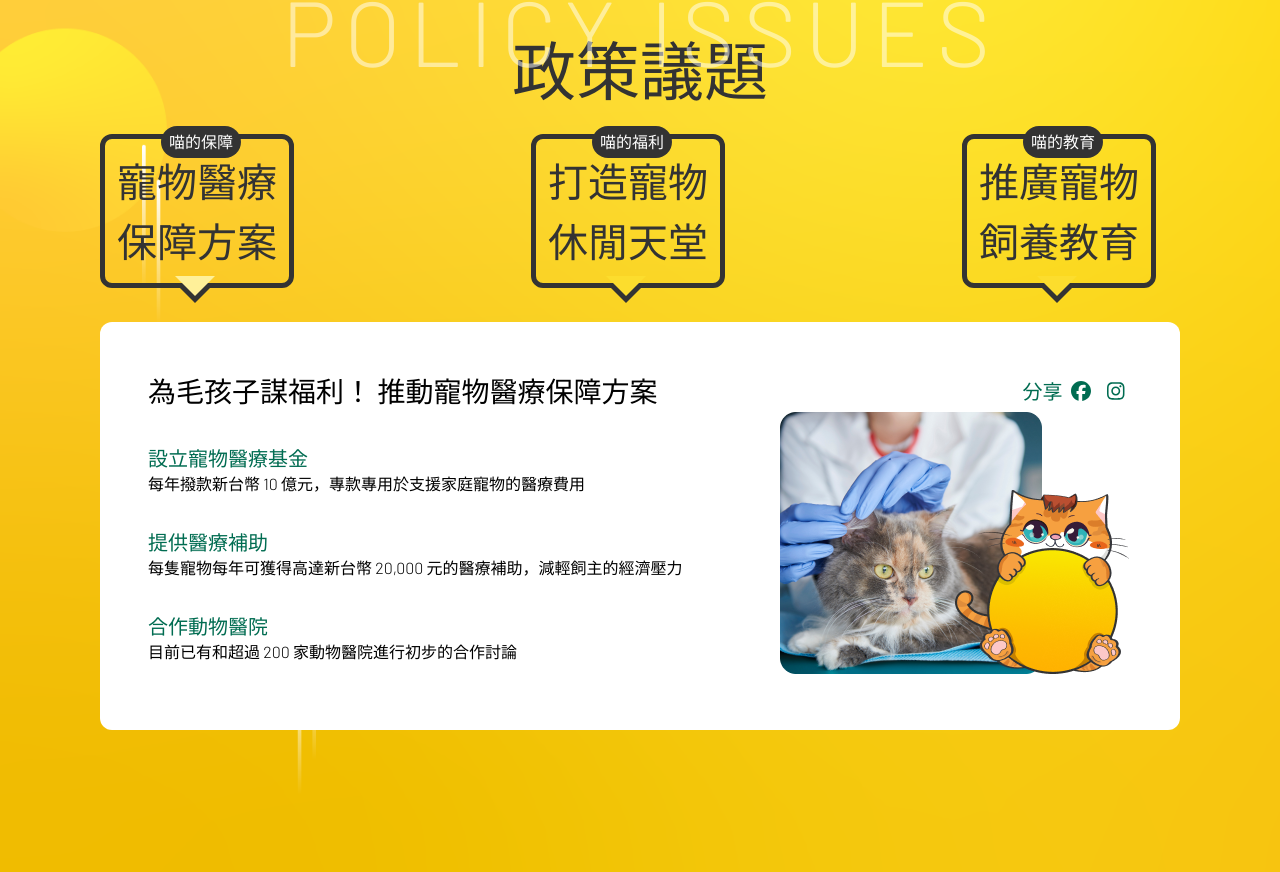
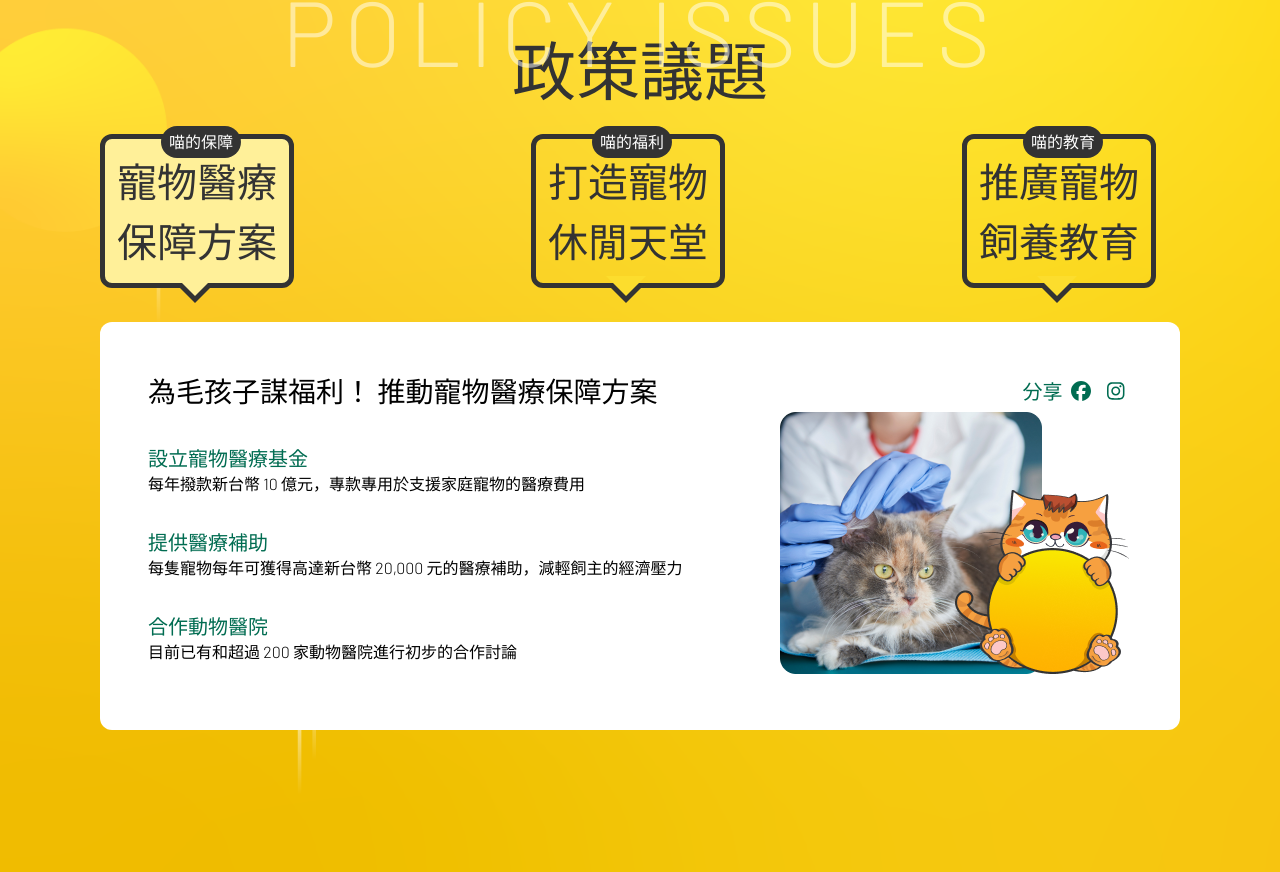
Before and after one commit to lingxuan0618/F2ELegislator, a Vue app: page / in a window 1280 px wide. Shown: the part 2728-3600 px from the top of the page. Built offline with nearby package versions, Linux system fonts and the light colour scheme; a web font is replaced by a local one.

Commit message:
新增activeYellow

```diff
--- a/tailwind.config.js
+++ b/tailwind.config.js
@@ -13,6 +13,7 @@ export default {
         green: '#006C51',
         yellow: '#FFBB1866',
         lightYellow: '#FFF7E6',
+        activeYellow: '#FFF099',
         gray: '#BEBEBE',
         blue: '#006491',
       },
```
